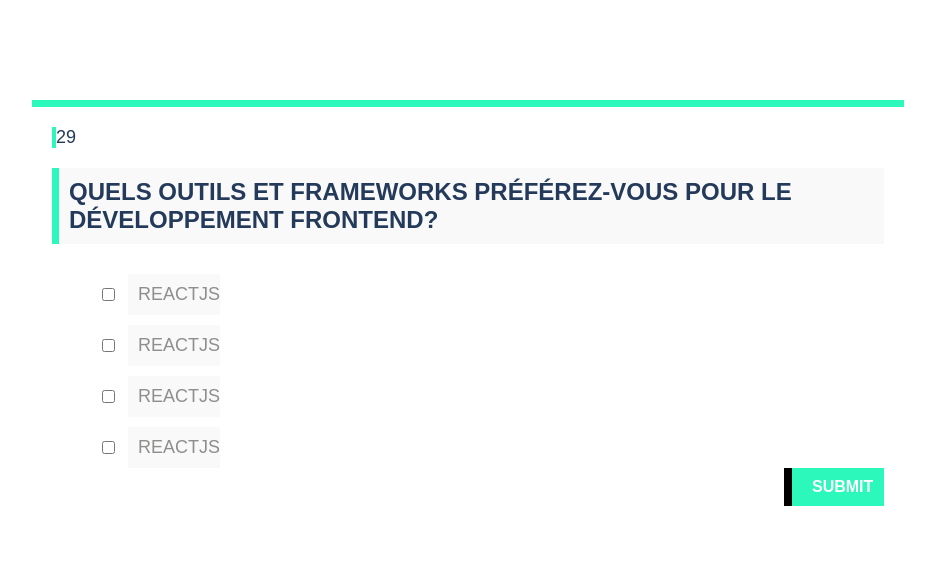
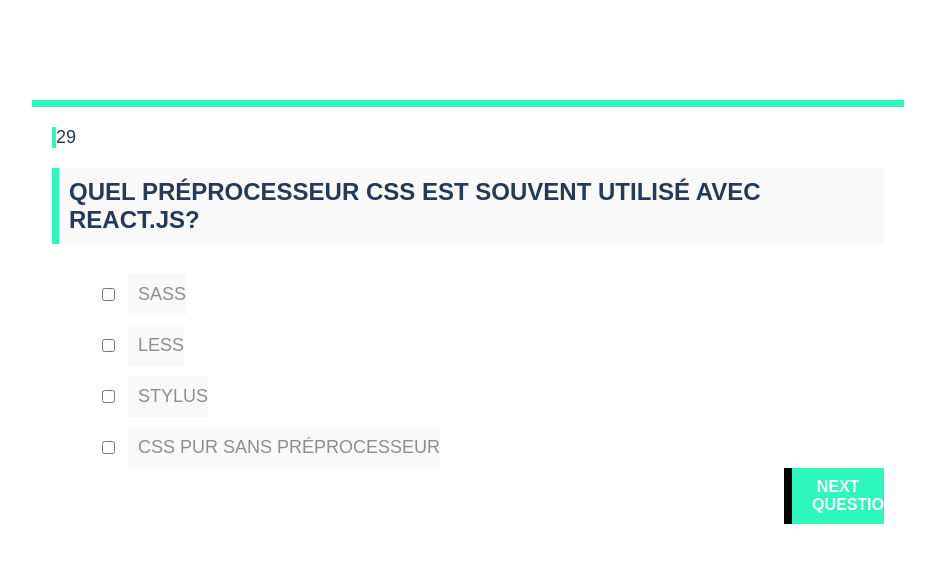
Before and after one commit to mibanas/ItQuizRecruter, a React (Create React App) app: page /Quiz in a window 1280 px wide. Both pictures are taken after a click on the element 639 px from the left and 313 px from the top of the page. Shown: the top 562 px of the page, without its empty margins (138-1073 px from the left). Built offline with nearby package versions, Linux system fonts and the light colour scheme.

Commit message:
timer question

```diff
--- a/src/Composants/QuizQuestions.jsx
+++ b/src/Composants/QuizQuestions.jsx
@@ -1,33 +1,40 @@
-import React, { useState } from 'react'
-import '../Styles/quizQuestions.css'
+import React, { useState } from 'react';
+import '../Styles/quizQuestions.css';
+import data from '../Data/Question';
 
-const QuizQuestions = ({quizType}) => {
+const QuizQuestions = ({ quizType }) => {
+    const mydata = data[quizType]
+  const [currentQuestionIndex, setCurrentQuestionIndex] = useState(0);
+  const currentQuestion = mydata[currentQuestionIndex];
+
+  const handleOptionSelect = (optionIndex) => {
+    // Implement logic to handle the selected option
+    // You can compare optionIndex with currentQuestion.correctAnswerIndex
+  };
+
+
   return (
+    <div className="content">
+      <small id="timer">29</small>
+      <h2>{currentQuestion.question}</h2>
+      <div>
+        {currentQuestion.options.map((option, index) => (
+          <div key={index} className="choice">
+            <input
+              type="checkbox"
+              name="options"
+              id={`option-${index}`}
+              onChange={() => handleOptionSelect(index)}
+            />
+            <label htmlFor={`option-${index}`}>{option}</label>
+          </div>
+        ))}
+      </div>
+      <button onClick={() => setCurrentQuestionIndex(currentQuestionIndex + 1)}>
+        Next Question
+      </button>
+    </div>
+  );
+};
 
-    <div className="content">
-        <small id="timer">29</small>
-        <h2>Quels outils et frameworks préférez-vous pour le développement frontend?</h2>
-        <div >
-            <div className="choice">
-                <input type="checkbox" name="same" id="first" />
-                <label for="first">ReactJs</label>
-            </div>
-            <div className="choice">
-                <input type="checkbox" name="same" id="first" />
-                <label for="first">ReactJs</label>
-            </div>
-            <div className="choice">
-                <input type="checkbox" name="same" id="first" />
-                <label for="first">ReactJs</label>
-            </div>
-            <div className="choice">
-                <input type="checkbox" name="same" id="first" />
-                <label for="first">ReactJs</label>
-            </div>
-        </div>
-        <button>Submit</button>
-    </div>
-  )
-}
-
-export default QuizQuestions
+export default QuizQuestions;
--- a/src/Pages/Quiz.jsx
+++ b/src/Pages/Quiz.jsx
@@ -6,7 +6,7 @@
 
 const Quiz = () => {
   const [quizType, setQuizType] = useState(null);
-  const [quizFinish, setQuizFinish] = useState(null);
+  const [quizFinish, setQuizFinish] = useState(false);
   const [quizStarted, setQuizStarted] = useState(false);
 
   const startQuiz = (type) => {
@@ -18,7 +18,7 @@
     <div>
       {!quizStarted && <QuizStarter beginQuiz={startQuiz} />}
       {quizStarted && <QuizQuestions quizType={quizType}  />}
-      {(quizStarted && quizFinish) && <QuizResult />}
+      {!quizFinish && <QuizResult />}
   </div>
   )
 }
```
